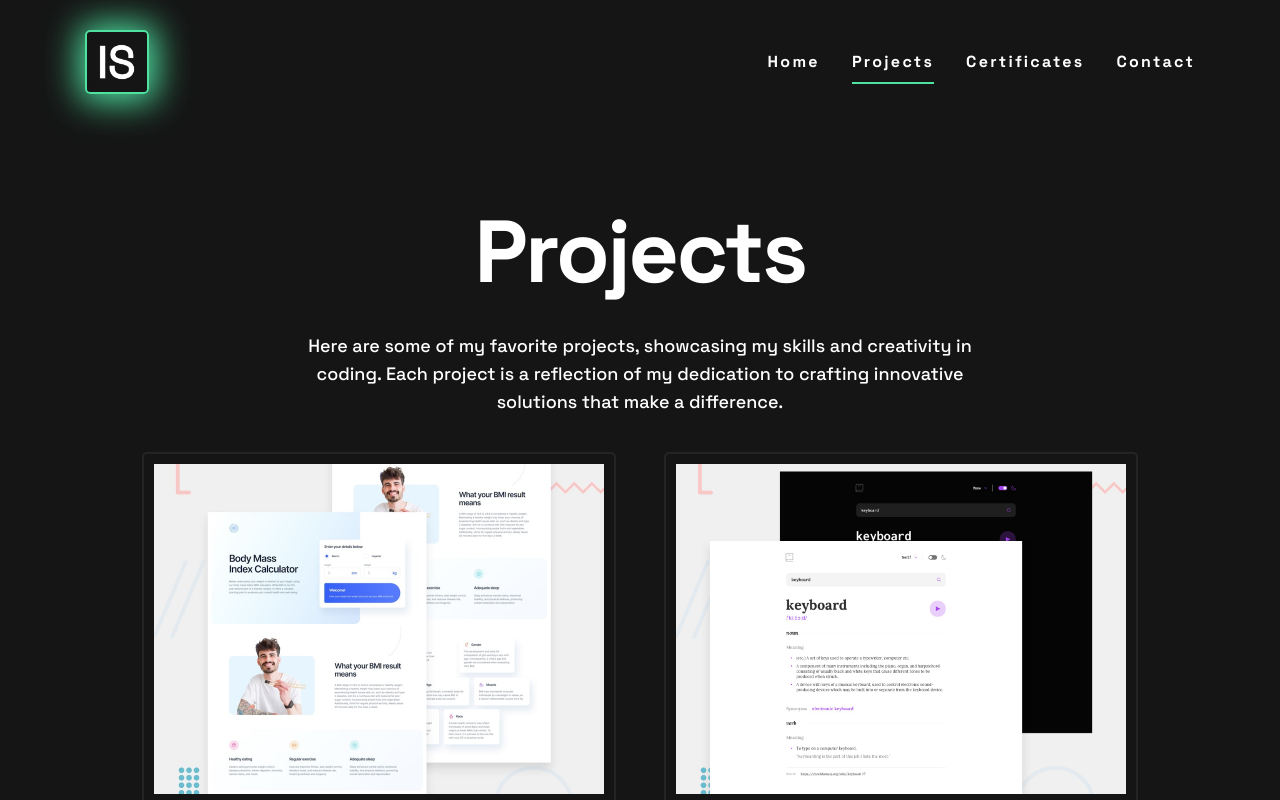
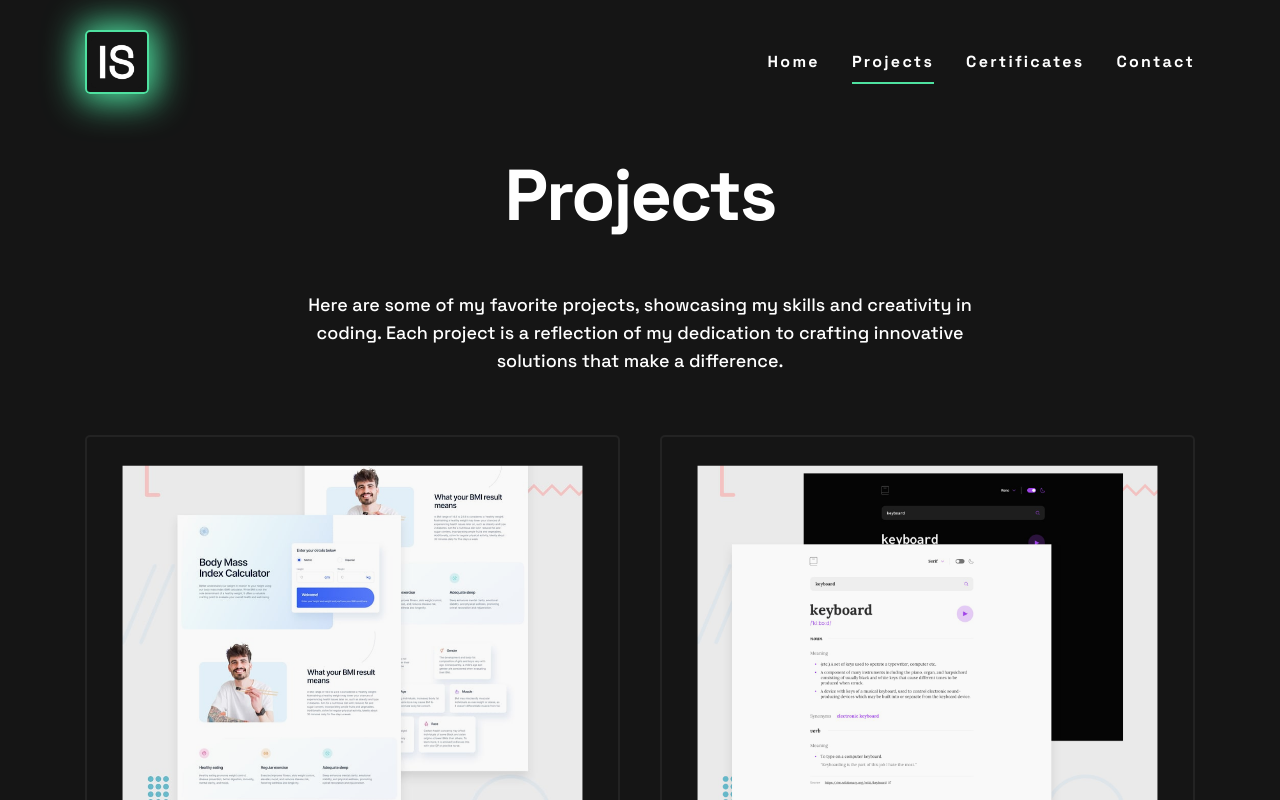
Before and after one commit to simokitkat/IslamSoliman, a React (Vite) app: page / in a window 1280 px wide. Both pictures are taken after a click on the item "Projects". Shown: the top 800 px of the page. Built offline with nearby package versions, Linux system fonts and the light colour scheme.

Commit message:
feat: add animation and adaptivness to the projects page

```diff
--- a/src/components/Certifications/Certifications.jsx
+++ b/src/components/Certifications/Certifications.jsx
@@ -1,24 +1,81 @@
+import { motion } from "framer-motion";
 import { certificatesData } from "../../utils/CertificatesData";
 import Certificate from "./Certificate";
 import "./certifications.scss";
+
+const certificatesH2Variants = {
+  hidden: {
+    x: "-100vw",
+  },
+  visible: {
+    x: 0,
+    transition: {
+      type: "spring",
+      stiffness: 120,
+      delay: 0.5,
+    },
+  },
+};
+
+const certificatesPVariants = {
+  hidden: {
+    x: "100vw",
+  },
+  visible: {
+    x: 0,
+    transition: {
+      type: "spring",
+      stiffness: 120,
+      delay: 0.5,
+    },
+  },
+};
+
+const certificatesGridVariants = {
+  hidden: {
+    opacity: 0,
+  },
+  visible: {
+    opacity: 1,
+    transition: {
+      type: "spring",
+      delay: 2,
+    },
+  },
+};
 
 export default function Certifications() {
   return (
     <section className="certifications">
       <div className="container">
         <div className="text">
-          <h2>Certificates</h2>
-          <p>
+          <motion.h2
+            variants={certificatesH2Variants}
+            initial="hidden"
+            animate="visible"
+          >
+            Certificates
+          </motion.h2>
+          <motion.p
+            variants={certificatesPVariants}
+            initial="hidden"
+            animate="visible"
+          >
             Although I believe that the ability to code is what truly matters,
             I&apos;m proud to showcase these certificates as a testament to my
             dedication and perseverance in continuously improving my skills.
-          </p>
+          </motion.p>
         </div>
-        <div className="certifications-grid">
+        <motion.div
+          className="certifications-grid"
+          variants={certificatesGridVariants}
+          initial="hidden"
+          animate="visible"
+        >
           {certificatesData.map((certificate) => {
             return <Certificate {...certificate} key={certificate.name} />;
           })}
-        </div>
+        </motion.div>
       </div>
     </section>
   );
--- a/src/components/Projects/Projects.jsx
+++ b/src/components/Projects/Projects.jsx
@@ -1,23 +1,81 @@
+import { motion } from "framer-motion";
 import { projectsData } from "../../utils/ProjectsData";
 import Project from "./Project";
 import "./projects.scss";
+
+const projectsH2Variants = {
+  hidden: {
+    y: "-100vh",
+  },
+  visible: {
+    y: 0,
+    transition: {
+      type: "spring",
+      stiffness: 120,
+      delay: 0.5,
+    },
+  },
+};
+
+const projectsPVariants = {
+  hidden: {
+    y: "100vh",
+  },
+  visible: {
+    y: 0,
+    transition: {
+      type: "spring",
+      stiffness: 120,
+      delay: 0.5,
+    },
+  },
+};
+
+const projectsGridVariants = {
+  hidden: {
+    opacity: 0,
+  },
+  visible: {
+    opacity: 1,
+    transition: {
+      type: "spring",
+      delay: 2,
+    },
+  },
+};
+
 export default function Projects() {
   return (
     <section className="projects">
       <div className="container">
         <div className="text">
-          <h2>Projects</h2>
-          <p>
+          <motion.h2
+            variants={projectsH2Variants}
+            initial="hidden"
+            animate="visible"
+          >
+            Projects
+          </motion.h2>
+          <motion.p
+            variants={projectsPVariants}
+            initial="hidden"
+            animate="visible"
+          >
             Here are some of my favorite projects, showcasing my skills and
             creativity in coding. Each project is a reflection of my dedication
             to crafting innovative solutions that make a difference.
-          </p>
+          </motion.p>
         </div>
-        <div className="projects-grid">
+        <motion.div
+          className="projects-grid"
+          variants={projectsGridVariants}
+          initial="hidden"
+          animate="visible"
+        >
           {projectsData.map((project) => {
             return <Project {...project} key={project.name} />;
           })}
-        </div>
+        </motion.div>
       </div>
     </section>
   );
--- a/src/components/Projects/projects.scss
+++ b/src/components/Projects/projects.scss
@@ -33,16 +33,17 @@
       .project {
         display: block;
         border: 2px solid $dark-grey;
-        // border: 1px solid transparent;
         border-radius: 5px;
         padding: 10px;
         color: $white;
-        transition: 0.3s transform;
+        overflow: hidden;
 
         img {
           display: block;
           max-width: 100%;
           object-fit: cover;
+          transition: 0.3s;
+          transform: scale(0.9);
         }
 
         h3 {
@@ -53,6 +54,7 @@
         }
 
         .links {
+          margin-top: 1rem;
           height: 4rem;
           display: flex;
           justify-content: space-around;
@@ -60,26 +62,26 @@
 
           a {
             color: $white;
-            // background-color: $black;
-            border: 1px solid $green;
-            border-radius: 5px;
             padding: 5px;
-            @include Body;
+            // @include Body;
+            @include Link;
             text-decoration: none;
-            transition: 0.4s;
+            transition: 0.3s;
 
             &:hover {
-              // background-color: $green;
-              border: 1px solid $white;
-              color: $green;
-              font-weight: 900;
+              border: none;
+              @include Link;
             }
           }
         }
 
         &:hover {
-          transform: scale(1.1);
           border-color: $green;
+
+          img {
+            border-radius: 10px;
+            transform: scale(1);
+          }
 
           h3 {
             color: $green;
@@ -89,3 +91,63 @@
     }
   }
 }
+
+// tablet view
+
+@media (max-width: 1420px) {
+  .projects {
+    .container {
+      width: 91.5%;
+      padding: 35px 0;
+
+      .text {
+        h2 {
+          font-size: 72px;
+          line-height: 72px;
+          letter-spacing: -2.05px;
+        }
+        p {
+          margin: 60px auto;
+        }
+      }
+
+      .projects-grid {
+        gap: 2.5rem;
+      }
+    }
+  }
+}
+
+// mobile view
+
+@media (max-width: 1000px) {
+  .projects {
+    .container {
+      padding: 15px 0;
+
+      .text {
+        h2 {
+          font-size: 40px;
+          line-height: 40px;
+          letter-spacing: -1.14px;
+        }
+
+        p {
+          margin: 40px auto;
+        }
+      }
+
+      .projects-grid {
+        grid-template-columns: repeat(1, minmax(150px, 600px));
+        place-content: center;
+        gap: 2rem;
+
+        .project {
+          .links {
+            justify-content: space-between;
+          }
+        }
+      }
+    }
+  }
+}
```
